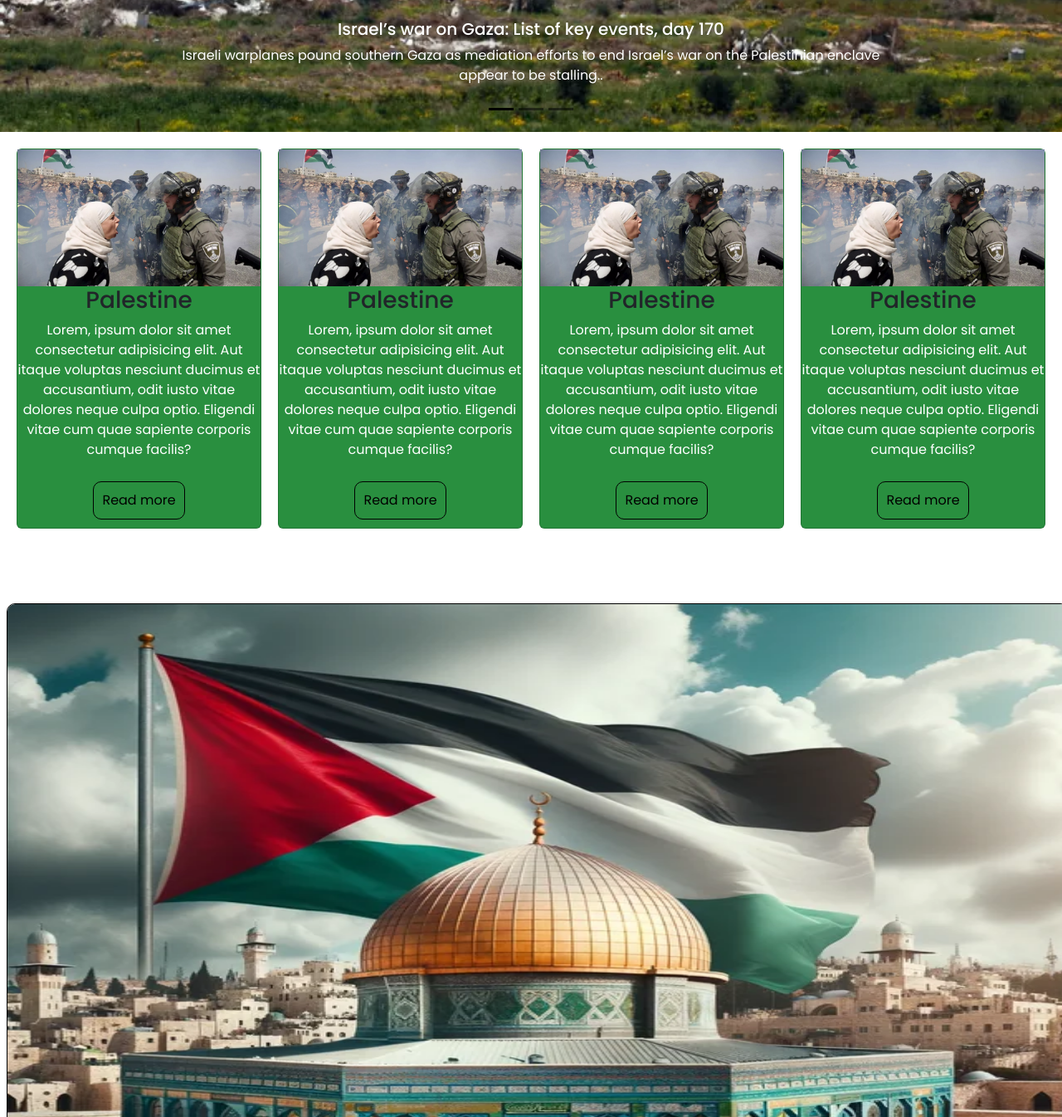
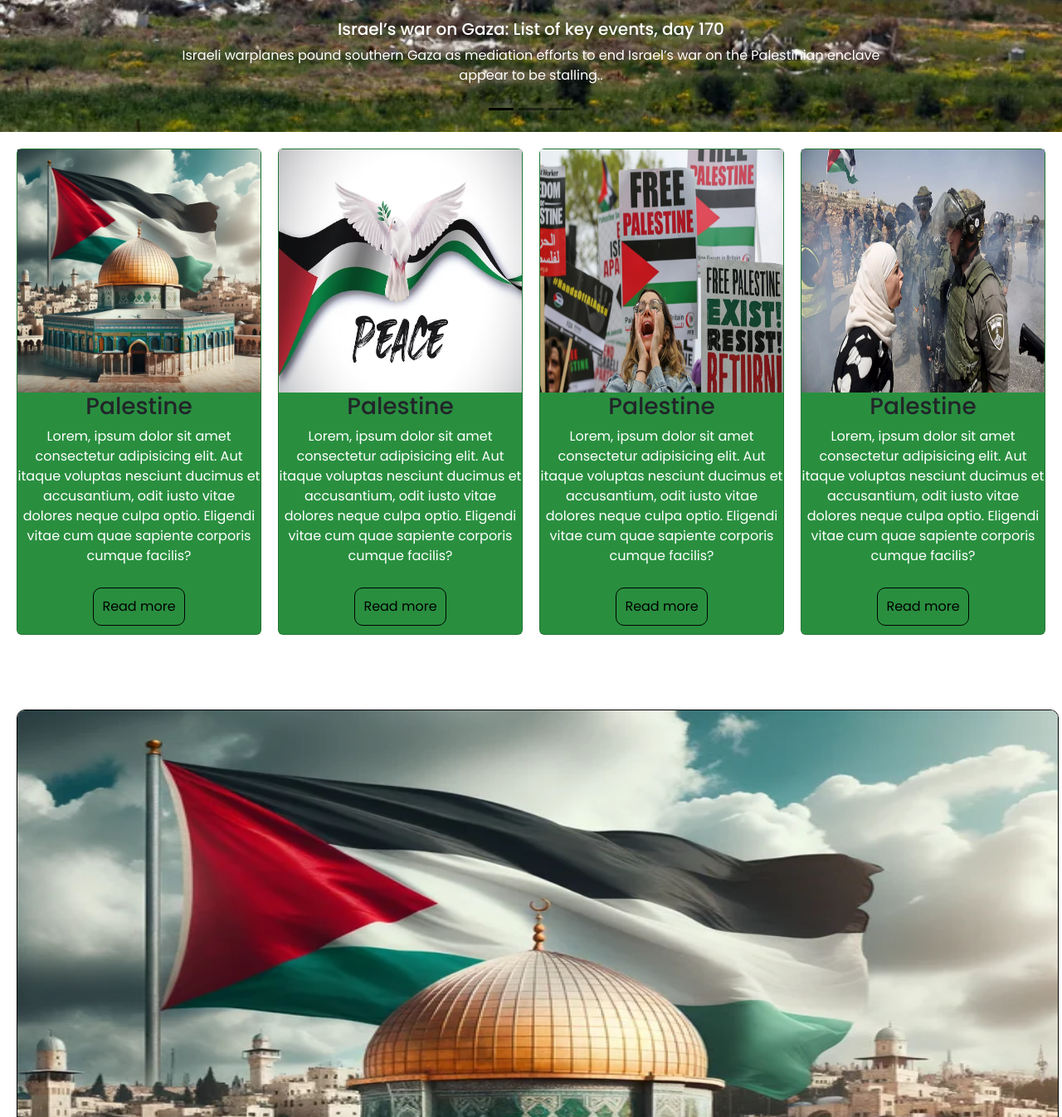
Before and after one commit to Jamsheed-Khan/Based-on-Palestine, a plain HTML site: page index.html in a window 1280 px wide. Shown: the part 694-2040 px from the top of the page at 83% size. Drawn offline with nearby package versions, Linux system fonts and the light colour scheme.

Commit message:
working on this project...

```diff
--- a/index.html
+++ b/index.html
@@ -58,7 +58,7 @@
 
     <!-- Home  -->
     <!-- <div id="home" class="home"> -->
-    <div id="carouselExampleDark home" class="carousel carousel-dark slide home contaner">
+    <div id="carouselExampleDark home" class="carousel carousel-dark slide home ">
         <div class="carousel-indicators hmdiv">
             <button type="button" data-bs-target="#carouselExampleDark" data-bs-slide-to="0" class="active"
                 aria-current="true" aria-label="Slide 1"></button>
@@ -114,7 +114,7 @@
 
     <div class="news" id="news">
         <div class="card">
-            <img src="./images/Quiz_IsraelPalestine_New.jpg.webp" alt="">
+            <img src="./images/free-palestine-wallpaper-and-icon-v0-vu17hi9zxdzb1.webp" alt="">
             <h3 class="title">Palestine</h3>
             <p class="discription">
                 Lorem, ipsum dolor sit amet consectetur adipisicing elit. Aut itaque voluptas nesciunt ducimus et
@@ -125,7 +125,7 @@
         </div>
 
         <div class="card">
-            <img src="./images/Quiz_IsraelPalestine_New.jpg.webp" alt="">
+            <img src="./images/realistic-peace-message-background_23-2148969871.avif" alt="">
             <h3 class="title">Palestine</h3>
             <p class="discription">
                 Lorem, ipsum dolor sit amet consectetur adipisicing elit. Aut itaque voluptas nesciunt ducimus et
@@ -136,7 +136,7 @@
         </div>
 
         <div class="card">
-            <img src="./images/Quiz_IsraelPalestine_New.jpg.webp" alt="">
+            <img src="./images/TELEMMGLPICT000354147791_16980817064770_trans_NvBQzQNjv4BqpVlberWd9EgFPZtcLiMQf0Rf_Wk3V23H2268P_XkPxc.webp" alt="">
             <h3 class="title">Palestine</h3>
             <p class="discription">
                 Lorem, ipsum dolor sit amet consectetur adipisicing elit. Aut itaque voluptas nesciunt ducimus et
@@ -167,15 +167,15 @@
     <!-- More about palestine  -->
 
 
-    <div class="slides" id="about">
+    <div class="slides container-fluid" id="about">
 
-        <img class="img" src="./images/free-palestine-wallpaper-and-icon-v0-vu17hi9zxdzb1.webp" alt="">
+        <img class="img" width="100%" src="./images/free-palestine-wallpaper-and-icon-v0-vu17hi9zxdzb1.webp" alt="">
 
 
     </div>
 
     <!-- current situation    -->
-    <div class="current" id="current">
+    <div class="current container-fluid" id="current">
         <img class="img" src="./images/18ambriefing-gaza-jumbo-v2.webp" alt="">
 
     </div>
```
